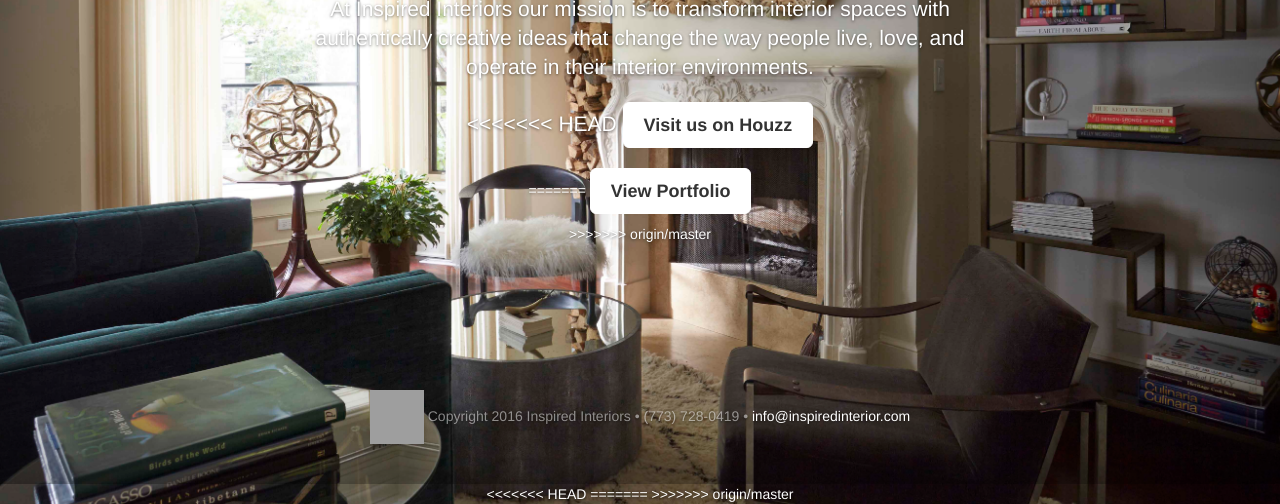
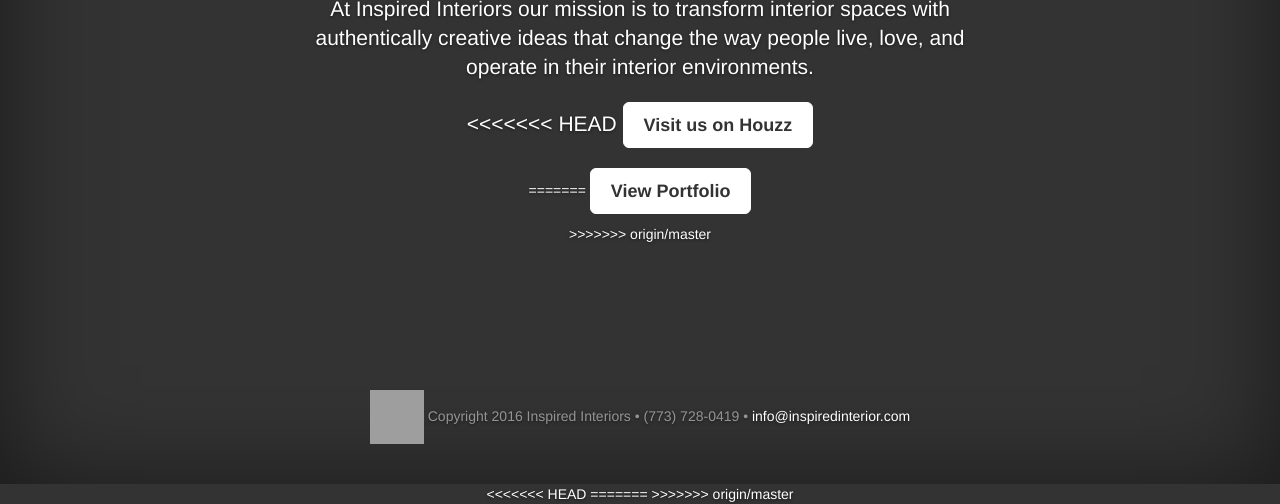
Before and after one commit to yveshughes/inspiredinteriors, a website: page index.html in a window 1280 px wide. Shown: the part 316-820 px from the top of the page. Drawn offline with nearby package versions, Linux system fonts and the light colour scheme; grey boxes are pictures that could not be loaded; files whose address does not match are found by name.

Commit message:
hiding the background image

```diff
--- a/style.css
+++ b/style.css
@@ -27,7 +27,7 @@
 html,
 body {
   height: 100%;
-  background-image:url(portfolio/homepage/1.jpg);
+  /*background-image:url(portfolio/homepage/1.jpg);*/
   background-color: #333;
   background-size: cover;
   background-position: center;
```
